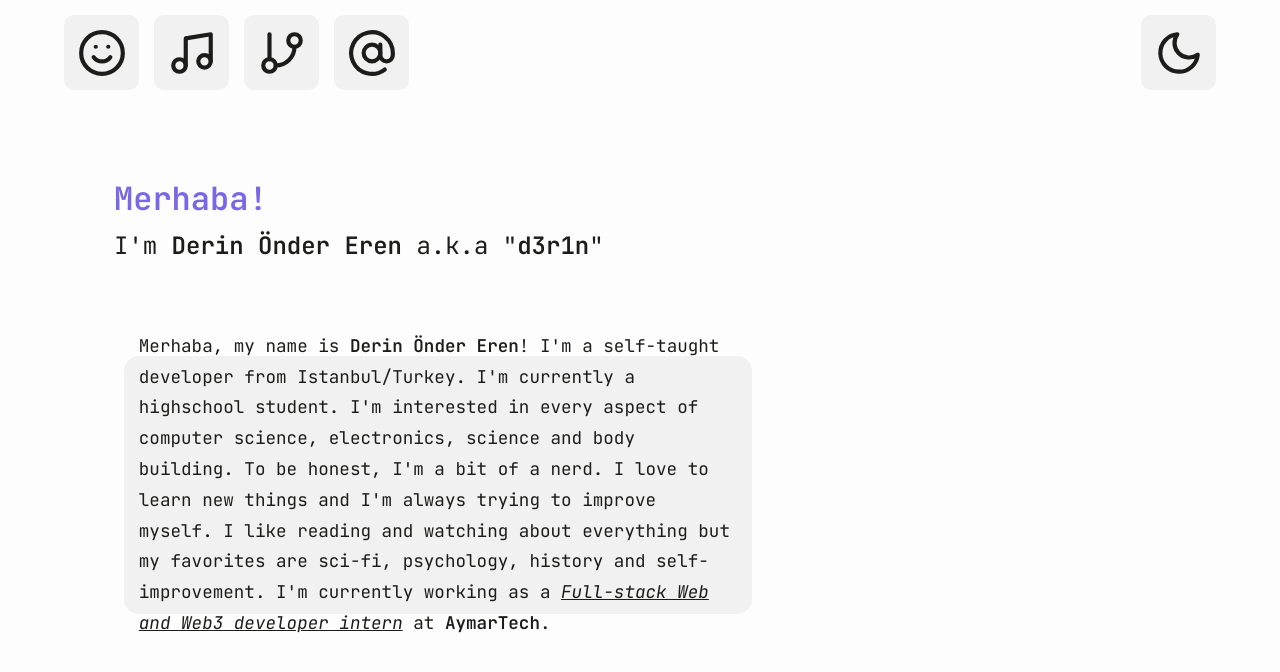
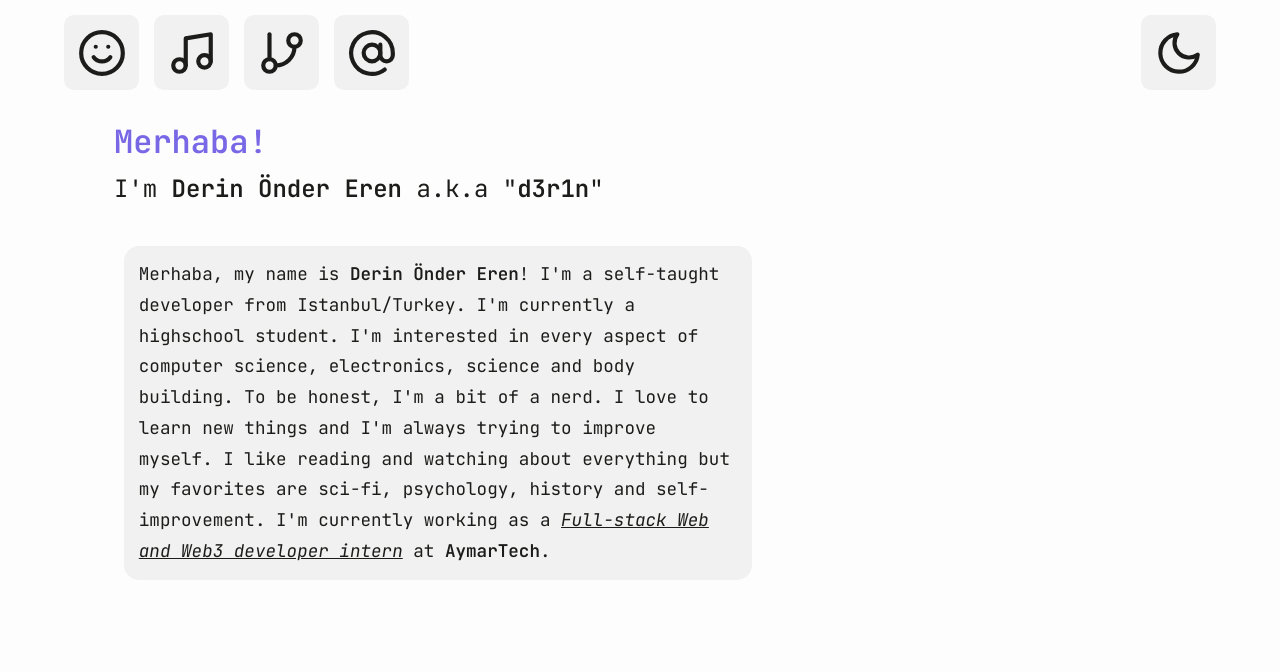
Before and after one commit to d3r1n/d3r1n-website, a Vue app: page / in a window 1280 px wide. Shown: the top 672 px of the page. Built offline with nearby package versions, Linux system fonts and the light colour scheme; no server answers.

Commit message:
Update Home.vue

```diff
--- a/src/views/Home.vue
+++ b/src/views/Home.vue
@@ -42,10 +42,7 @@ const theme = useTheme();
 		justify-self: center;
 		display: grid;
 		width: 90%;
-
 		grid-template-columns: 6fr 3fr;
-		grid-template-rows: 45% 55%;
-
 		align-items: center;
 		justify-items: center;
 
```
